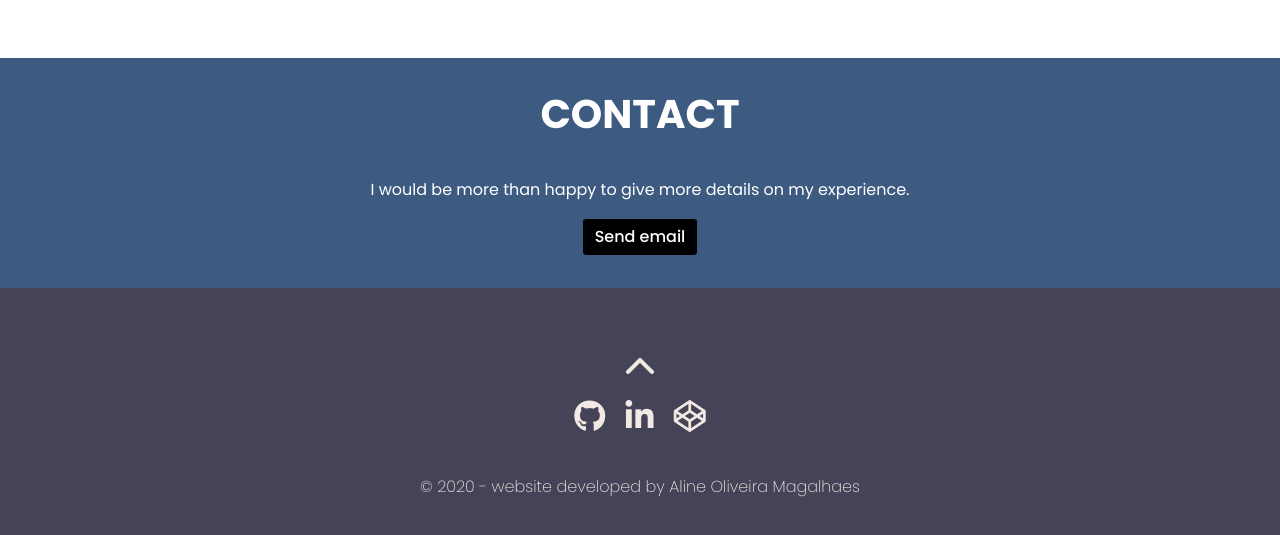
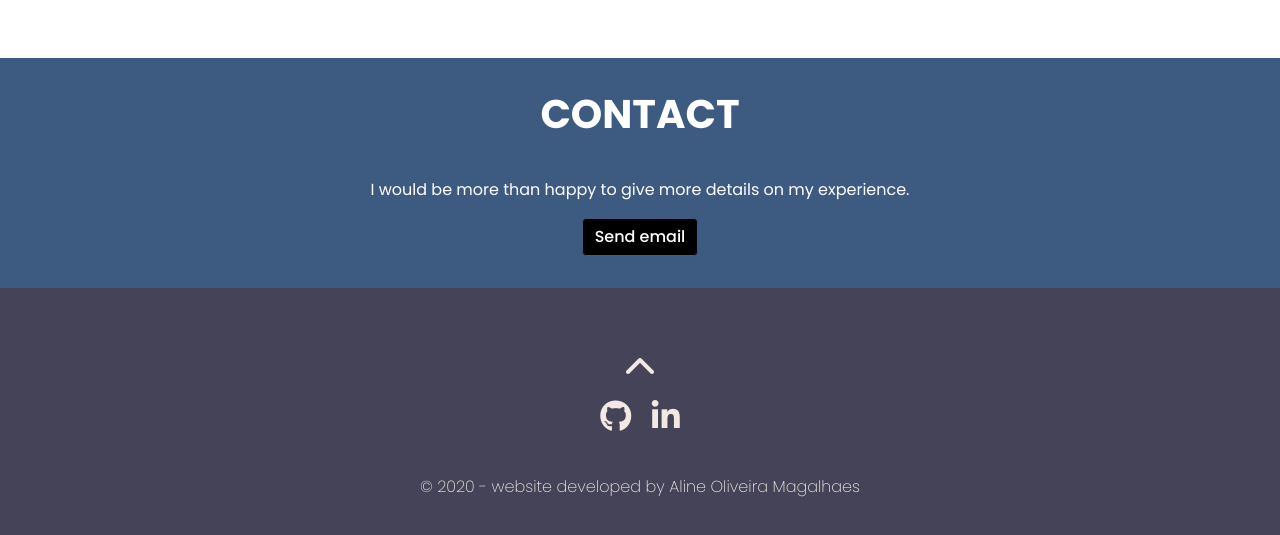
Before and after one commit to aoliveiramagalhaes/portfolio, a website: page index.html in a window 1280 px wide. Shown: the part 2179-2714 px from the top of the page. Drawn offline with nearby package versions, Linux system fonts and the light colour scheme.

Commit message:
remove codepen link

```diff
--- a/index.html
+++ b/index.html
@@ -181,17 +181,12 @@
             <i class="fab fa-linkedin-in fa-2x"></i>
           </a>
         </li>
-
-        <li class="grow pl-2 pr-2">
-          <a href="https://codepen.io/aoliveiramagalhaes" class="grow" target="_blank" rel="noreferrer">
-            <i class="fab fa-codepen fa-2x"></i>
-          </a>
-        </li>
       </ul>
 
       <p class="footer-text">
         © 2020 - website developed by <a href="https://github.com/aoliveiramagalhaes/" target="_blank"
-          rel="noreferrer">Aline Oliveira Magalhaes</a>
+          rel="noreferrer">Aline Oliveira
+          Magalhaes</a>
         </a>
       </p>
     </div>
```
